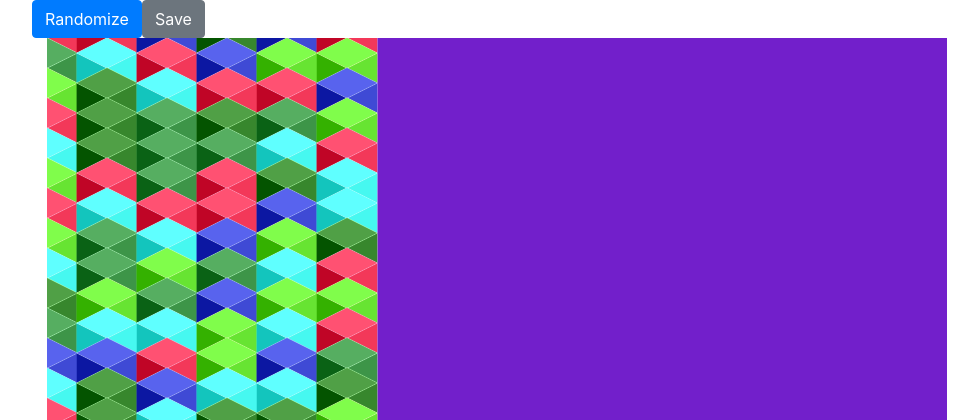
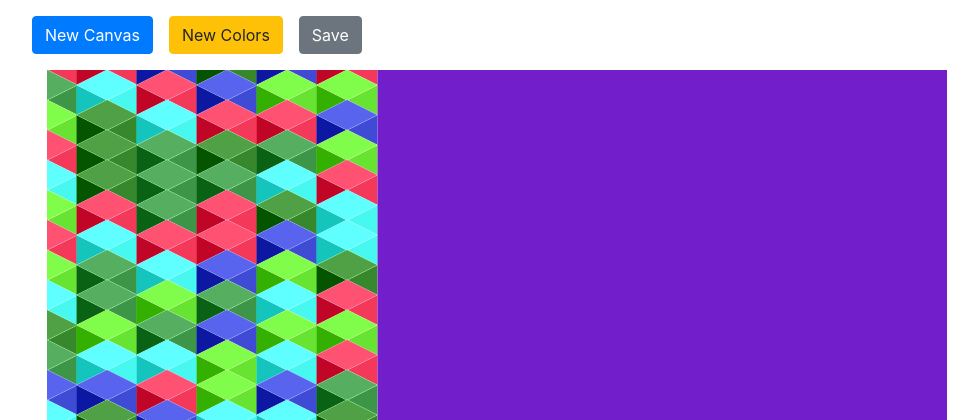
Before and after one commit to michaelfedell/canvas-card-generator, a Flask app: page /canvas/render in a window 1280 px wide. Shown: the part 40-460 px from the top of the page, without its empty margins (38-1016 px from the left). Run offline with Flask 2, Linux system fonts and the light colour scheme; some libraries are stand-ins or nearby versions.

Commit message:
Add buttons to refresh color or get new canvas

```diff
--- a/templates/layouts/canvas.html
+++ b/templates/layouts/canvas.html
@@ -4,9 +4,10 @@
 {{ super() }}
 {% endblock %}
 {% block content %}
-<div class="row text-center">
-  <button class="btn btn-primary" id="refreshButton">Randomize</button>
-  <button class="btn btn-secondary" id="saveButton">Save</button>
+<div class="row text-center my-3">
+  <a class="btn btn-primary" id="newButton" href="/canvas/render">New Canvas</a>
+  <a class="btn btn-warning ml-3" id="refreshButton" href="/canvas/{{name}}/render">New Colors</a>
+  <button class="btn btn-secondary ml-3" id="saveButton">Save</button>
 </div>
 <canvas id="randomCanvas"></canvas>
 <pre>{{code}}</pre>
```
